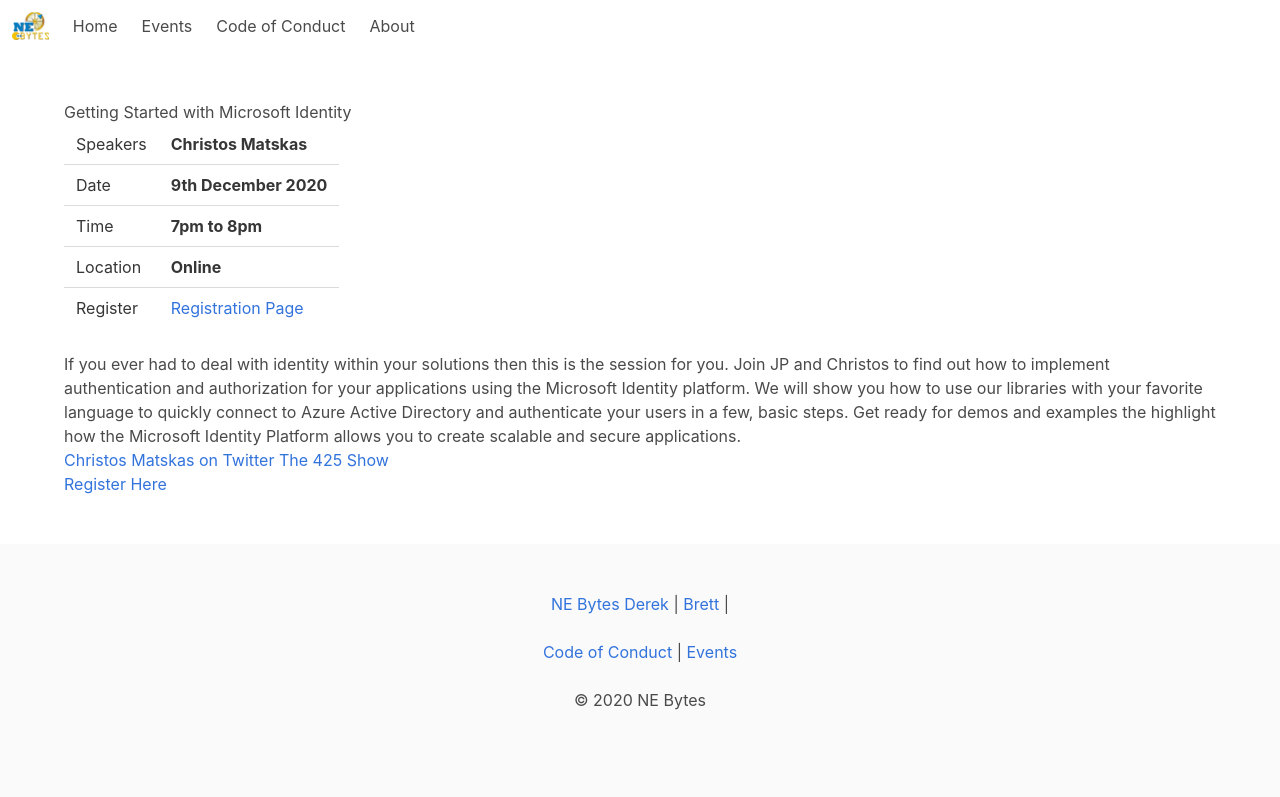
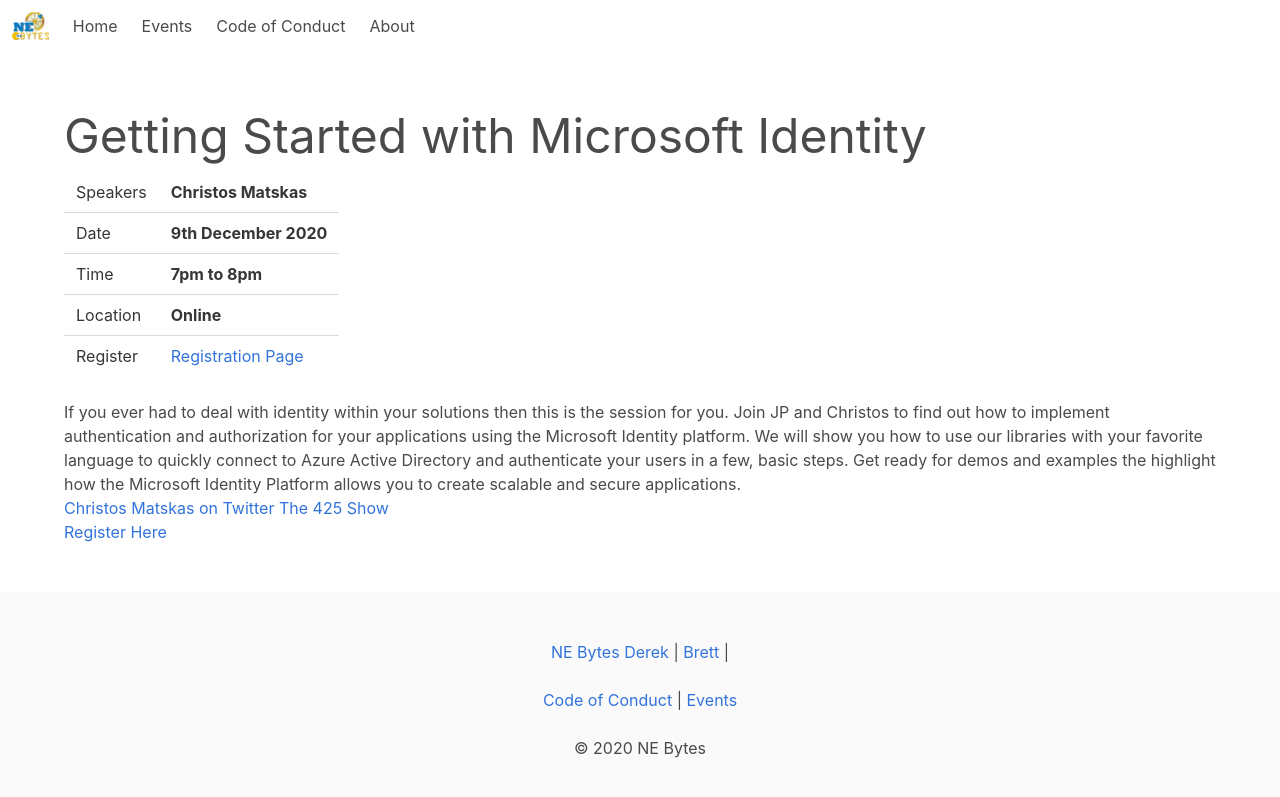
Before and after one commit to ne-bytes/ne-bytes.github.io, a Jekyll site: the page built from _posts/2020-12-09-getting-started-with-microsoft-identity.md, in a window 1280 px wide. Shown: the top 797 px of the page. Built offline with Jekyll 4.4.1, drawn with Linux system fonts in a browser that asks for light colours.

Commit message:
Update event.html

```diff
--- a/_layouts/event.html
+++ b/_layouts/event.html
@@ -6,7 +6,7 @@
 <section class="section">
   <div class="container">
     {% if page.title %}
-    <h1 is-size-1>{{ page.title }}</h1>
+    <h1 class="is-size-1">{{ page.title }}</h1>
     {% endif %}
     <table class="table">
       <tbody>
```
